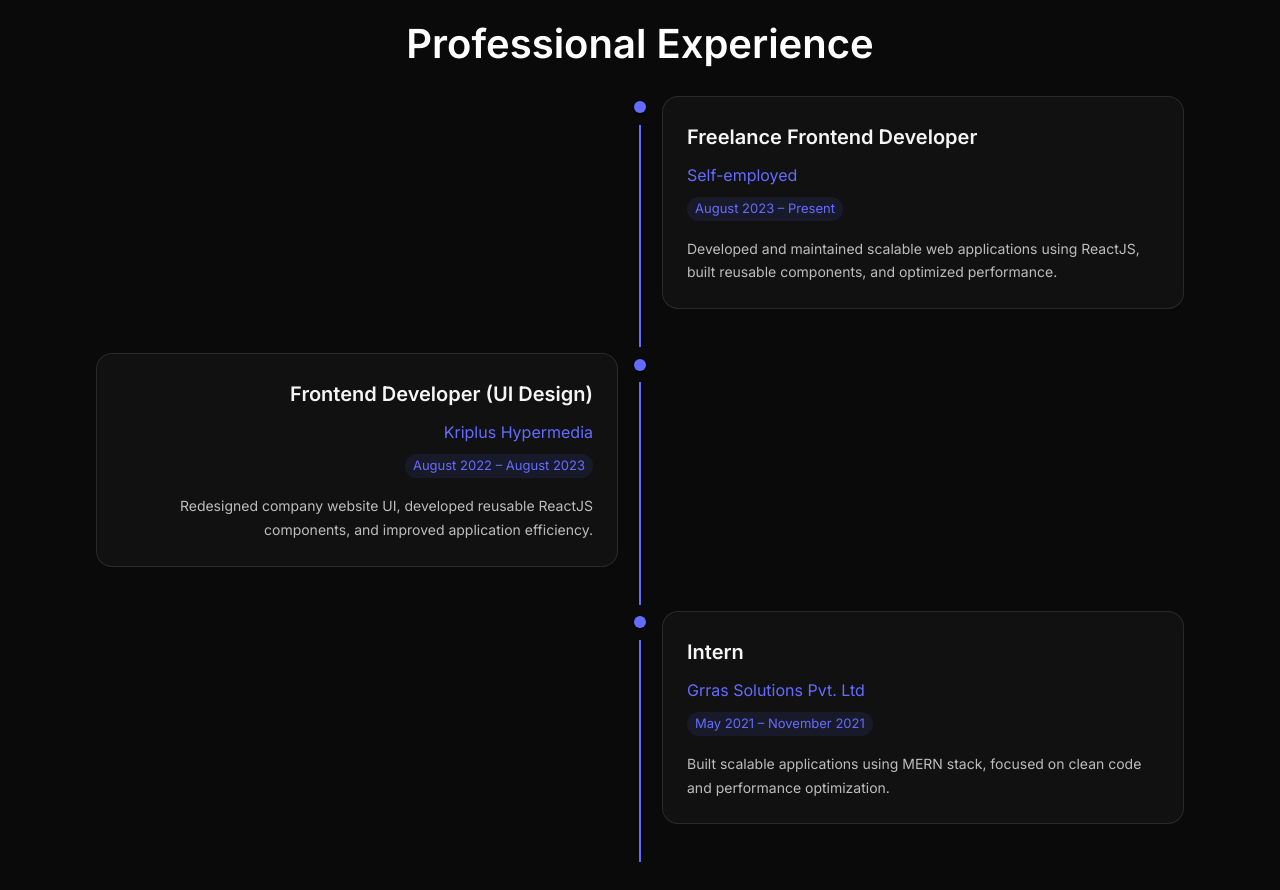
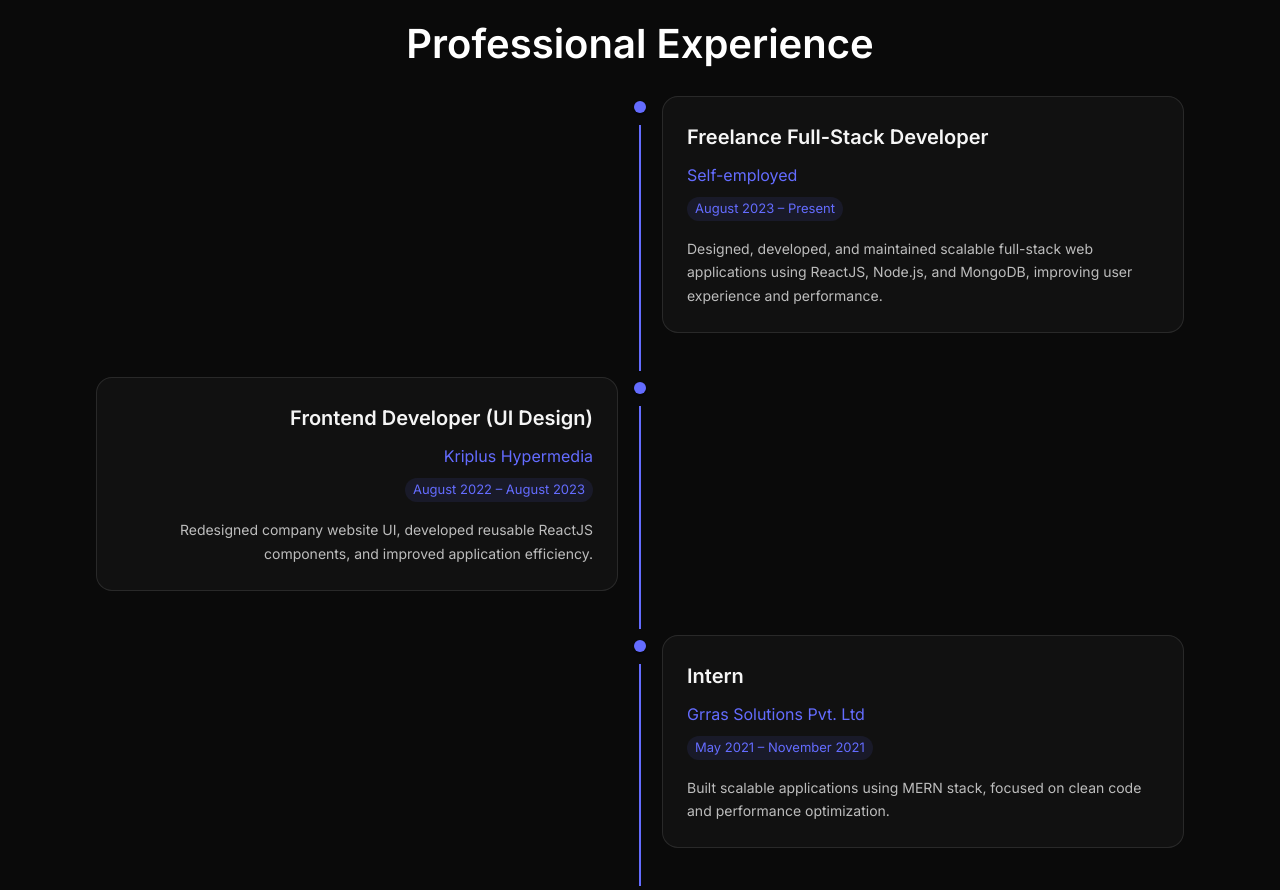
Before and after one commit to Bharatdev1/myportfolio, a React (Vite) app: page / in a window 1280 px wide. Shown: the part 1720-2610 px from the top of the page. Built offline with nearby package versions, Linux system fonts and the light colour scheme.

Commit message:
Update constants.js

```diff
--- a/src/data/constants.js
+++ b/src/data/constants.js
@@ -19,10 +19,10 @@
 
 export const EXPERIENCE_DATA = [
   {
-    role: 'Freelance Frontend Developer',
+    role: 'Freelance  Full-Stack Developer',
     company: 'Self-employed',
     duration: 'August 2023 – Present',
-    description: 'Developed and maintained scalable web applications using ReactJS, built reusable components, and optimized performance.'
+    description: 'Designed, developed, and maintained scalable full-stack web applications using ReactJS, Node.js, and MongoDB, improving user experience and performance.'
   },
   {
     role: 'Frontend Developer (UI Design)',
```
